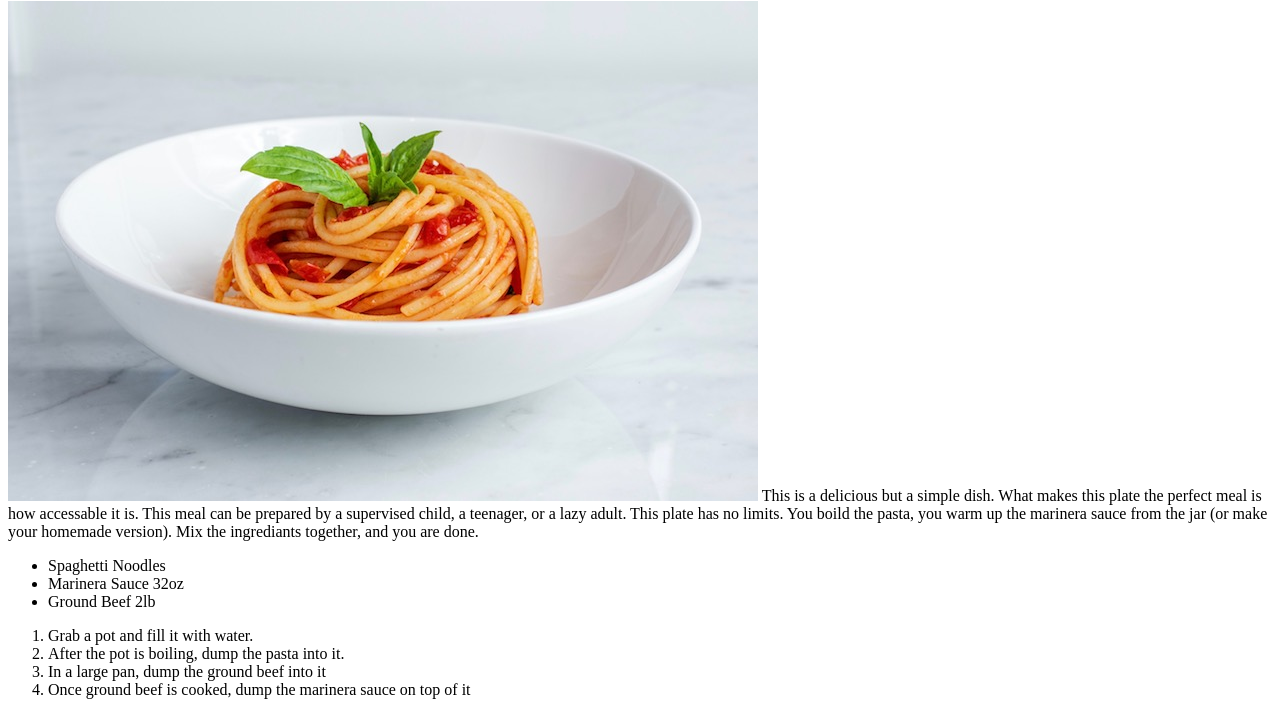
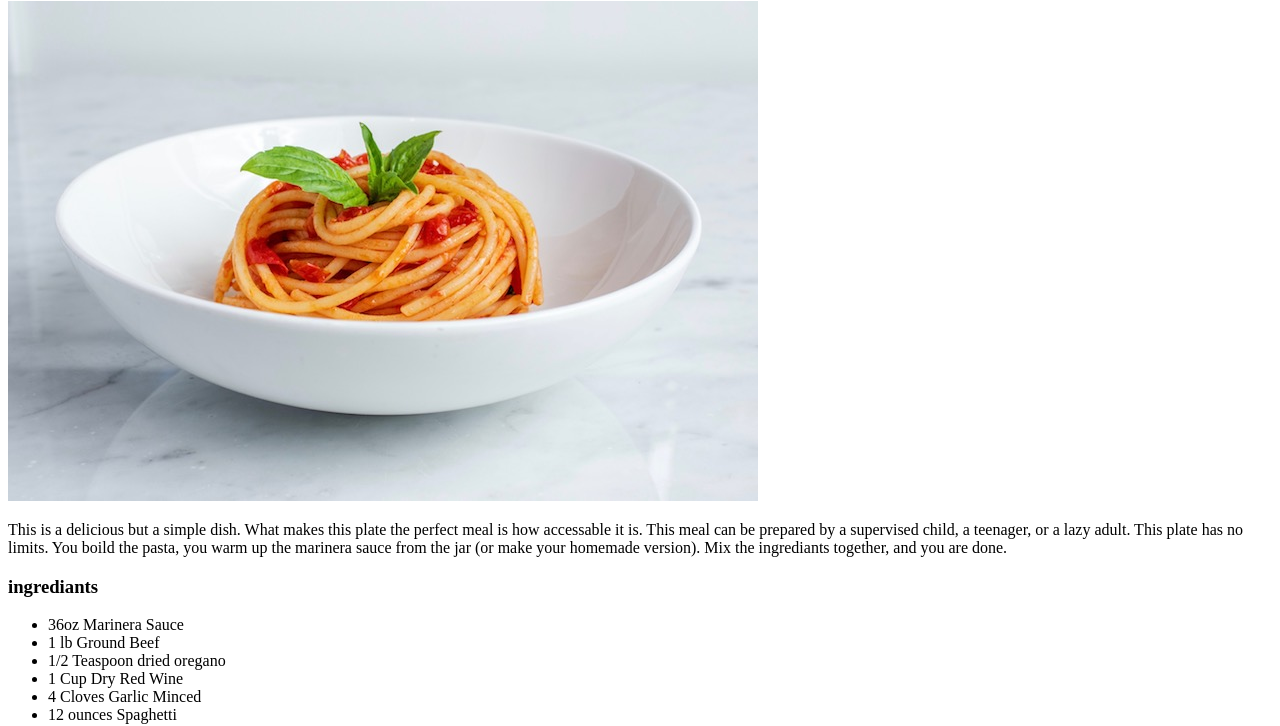
Before and after one commit to Chris1Benassi/odin-recipes, a plain HTML site: page recipes/spaghetti.html in a window 1280 px wide. Shown: the part 79-805 px from the top of the page. Drawn offline with Linux system fonts and the light colour scheme.

Commit message:
Update spaghetti recipe to include details

```diff
--- a/recipes/spaghetti.html
+++ b/recipes/spaghetti.html
@@ -9,22 +9,30 @@
 <body>
     <h1>Spaghetti</h1>
     <img src="../images/Spaghetti_01.jpg">
-
+    <p></p>
     This is a delicious but a simple dish. What makes this plate the perfect meal is how accessable it is.
     This meal can be prepared by a supervised child, a teenager, or a lazy adult. This plate has no limits.
-    You boild the pasta, you warm up the marinera sauce from the jar (or make your homemade version). Mix the ingrediants together, and you are done.
+    You boild the pasta, you warm up the marinera sauce from the jar (or make your homemade version).
+    Mix the ingrediants together, and you are done.
+
+    <p><h3>ingrediants</h3></p>
 
     <ul>
-        <li>Spaghetti Noodles </li>
-        <li>Marinera Sauce 32oz</li>
-        <li>Ground Beef 2lb</li>
+        <li>36oz Marinera Sauce</li>
+        <li>1 lb Ground Beef</li>
+        <li>1/2 Teaspoon dried oregano</li>
+        <li>1 Cup Dry Red Wine</li>
+        <li>4 Cloves Garlic Minced</li>
+        <li>12 ounces Spaghetti</li>
     </ul>
 
+    <p><h3>directions</h3></p>
     <ol>
-        <li>Grab a pot and fill it with water.</li>
-        <li>After the pot is boiling, dump the pasta into it.</li>
-        <li>In a large pan, dump the ground beef into it</li>
-        <li>Once ground beef is cooked, dump the marinera sauce on top of it</li>
+        <li>Heat the oil in a large pot over medium-high heat (we use a Dutch oven). Add the meat and cook until browned, about 8 minutes. As the meat cooks, use a wooden spoon to break it up into smaller crumbles.</li>
+        <li>Add the onions and cook, stirring every once and a while, until softened, about 5 minutes.</li>
+        <li>Stir in the garlic, tomato paste, oregano, and red pepper flakes and cook, stirring continuously for about 1 minute.</li>
+        <li>Pour in the wine and use a wooden spoon to scrape up any bits of meat or onion stuck to the bottom of the pot. Stir in the tomatoes, 3/4 teaspoon of salt, and a generous pinch of black pepper. Bring the sauce to a low simmer. Cook, uncovered, at a low simmer for 25 minutes. As it cooks, stir and taste the sauce a few times so you can adjust the seasoning accordingly.</li>
+        <li>bring a large pot of salted water to the boil, and then cook pasta according to package directions, but check for doneness a minute or two before the suggested cooking time.</li>
     </ol>
 </body>
 </html>
```
